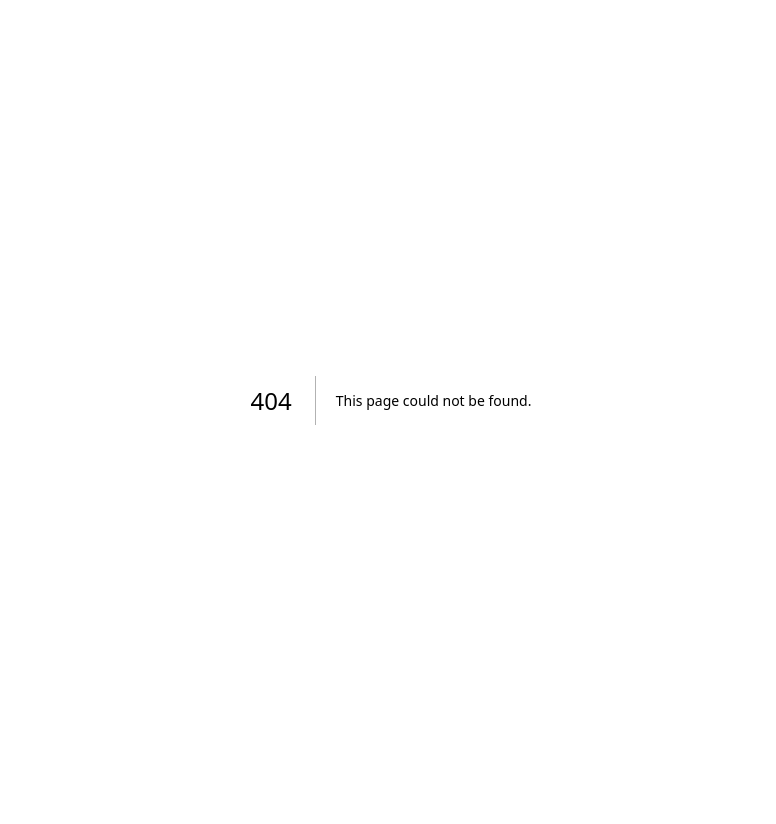
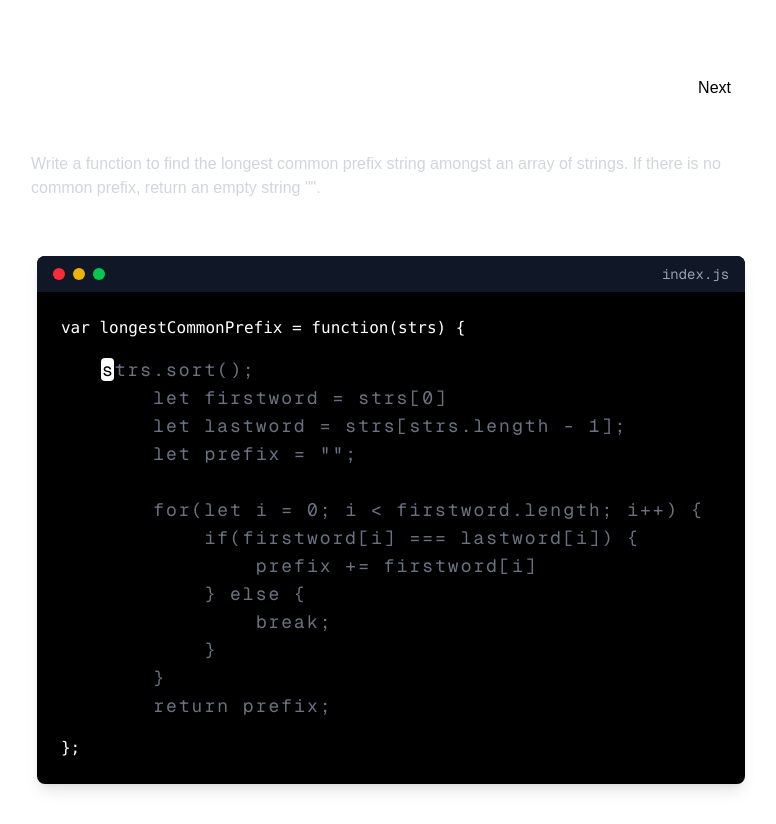
Before and after one commit to rohith2412/DSA_revision, a Next.js app: page /client/arrays-easy/LongestCommonPrefix in a window 1280 px wide. Before the commit this address had no page. Shown: the whole page, without its empty margins (249-1025 px from the left). Before the commit the page ends 800 px from the top, so only its background shows below. Built offline with nearby package versions, Linux system fonts and the light colour scheme.

Commit message:
added longest common prefix

```diff
--- /dev/null
+++ b/app/client/arrays-easy/LongestCommonPrefix/page.tsx
@@ -0,0 +1,43 @@
+/* eslint-disable react/no-unescaped-entities */
+import { CodeEditor } from "@/app/components/CodeTheam";
+import { NextButton } from "@/app/components/NextPage";
+
+export default function Page() {
+  const body = `strs.sort();
+    let firstword = strs[0]
+    let lastword = strs[strs.length - 1];
+    let prefix = "";
+
+    for(let i = 0; i < firstword.length; i++) {
+        if(firstword[i] === lastword[i]) {
+            prefix += firstword[i]
+        } else {
+            break;
+        }
+    }
+    return prefix;`;
+
+  return (
+    <div className="min-h-screen  flex flex-col items-center py-10 px-4">
+      <div className="w-full max-w-3xl  rounded-lg  p-6 mb-8 text-white">
+        <div className="flex justify-between items-center pb-10">
+          <h1 className="text-2xl font-bold mb-4">14. Longest Common Prefix</h1>
+          <div className="">
+            <NextButton href="/client/arrays-easy/BuildArrayfromPermutation" />
+          </div>
+        </div>
+        <p className="text-gray-300">
+          Write a function to find the longest common prefix string amongst an
+          array of strings. If there is no common prefix, return an empty string
+          "".
+        </p>
+      </div>
+
+      <CodeEditor
+        codeBody={body}
+        wrapperStart="var longestCommonPrefix = function(strs) {"
+        wrapperEnd="};"
+      />
+    </div>
+  );
+}
```
